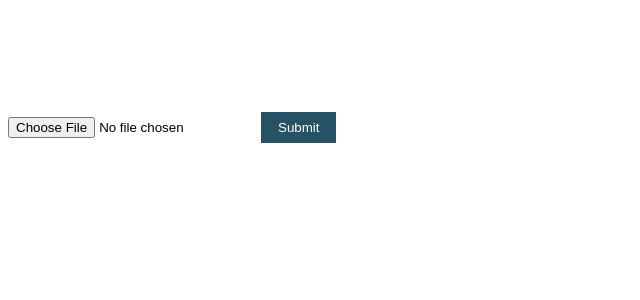
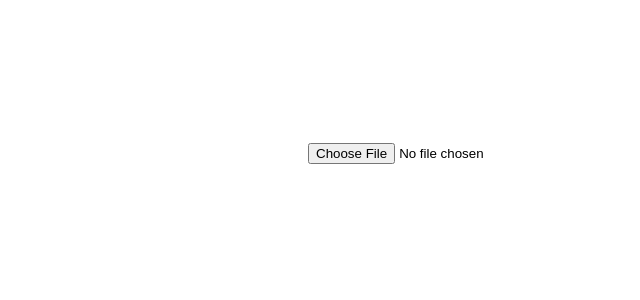
Before and after one commit to victoriousj/javascript-swatch-finder, a React (Create React App) app: page / in a window 1280 px wide. Shown: the top 300 px of the page, without its empty margins (0-640 px from the left). Built offline with nearby package versions, Linux system fonts and the light colour scheme.

Commit message:
adjusted how the original image is scaled down but would like to change the size of the file to be dynamically adjusted

```diff
--- a/src/App.css
+++ b/src/App.css
@@ -31,4 +31,5 @@ button {
 canvas {
   image-rendering: pixelated;
   margin: 0 auto;
+  max-width: 500px;
 }
--- a/src/App.js
+++ b/src/App.js
@@ -6,59 +6,57 @@ class App extends React.Component {
     super();
     this.canvasRef = React.createRef();
   }
-  onSubmit = e => {
-    e.preventDefault();
-  };
 
   onChange = e => {
+    if (!e.target.files.length) return;
+
     var imgSrc = URL.createObjectURL(e.target.files[0]);
-
-    // Grab the Canvas and Drawing Context
     var canvas = this.canvasRef.current;
     var ctx = canvas.getContext("2d");
-
-    // Create an image element
     var img = new Image();
 
-    //takes any image URL and creates an un pixelated image /4 the orginal size of the image
     function draw(imgURL) {
-      // Specify the src to load the image
       img.crossOrigin = "anonymous";
       img.src = imgURL;
-
-      img.onload = function() {
-        if (img.height > 500) {
-          const aspectRatio = img.height / img.width;
-          img.height = 500;
-          img.width = 500 / aspectRatio;
-        }
-
+      img.onload = () => {
         canvas.height = img.height / 4;
         canvas.width = img.width / 4;
-        ctx.drawImage(img, 0, 0, canvas.width, canvas.height);
+
         pixelate();
       };
     }
 
     //
     function pixelate() {
-      //dynamically adjust canvas size to the size of the uploaded image
       canvas.height = img.height;
       canvas.width = img.width;
 
-      /// if in play mode use that value, else use slider value
-      var size = 0.007; // blocks.value * 0.01,
-      /// cache scaled width and height
+      const area = img.height * img.width;
+
+      var size = 0.007;
+
+      if (area > 12000000) {
+        size = 0.001;
+      } else if (area > 7000000) {
+        size = 0.0015;
+      } else if (area > 5000000) {
+        size = 0.002;
+      } else if (area > 1500000) {
+        size = 0.00225;
+      } else if (area > 900000) {
+        size = 0.0025;
+      } else if (area > 350000) {
+        size = 0.004;
+      }
+
       var w = canvas.width * size;
       var h = canvas.height * size;
 
-      /// draw original image to the scaled size
       ctx.drawImage(img, 0, 0, w, h);
 
-      /// then draw that scaled image thumb back to fill canvas
-      /// As smoothing is off the result will be pixelated
       ctx.mozImageSmoothingEnabled = false;
       ctx.imageSmoothingEnabled = false;
+
       ctx.drawImage(canvas, 0, 0, w, h, 0, 0, canvas.width, canvas.height);
     }
     draw(imgSrc);
@@ -67,14 +65,8 @@ class App extends React.Component {
   render() {
     return (
       <div className="container">
-        <canvas ref={this.canvasRef} width="200" height="100"></canvas>
-        <img src={""} alt="" />
-        <form className="form" onSubmit={this.onSubmit}>
-          <div>
-            <input type="file" name="file-input" onChange={this.onChange} />
-            <button type="submit">Submit</button>
-          </div>
-        </form>
+        <canvas ref={this.canvasRef}></canvas>
+        <input type="file" name="file-input" onChange={this.onChange} />
       </div>
     );
   }
```
